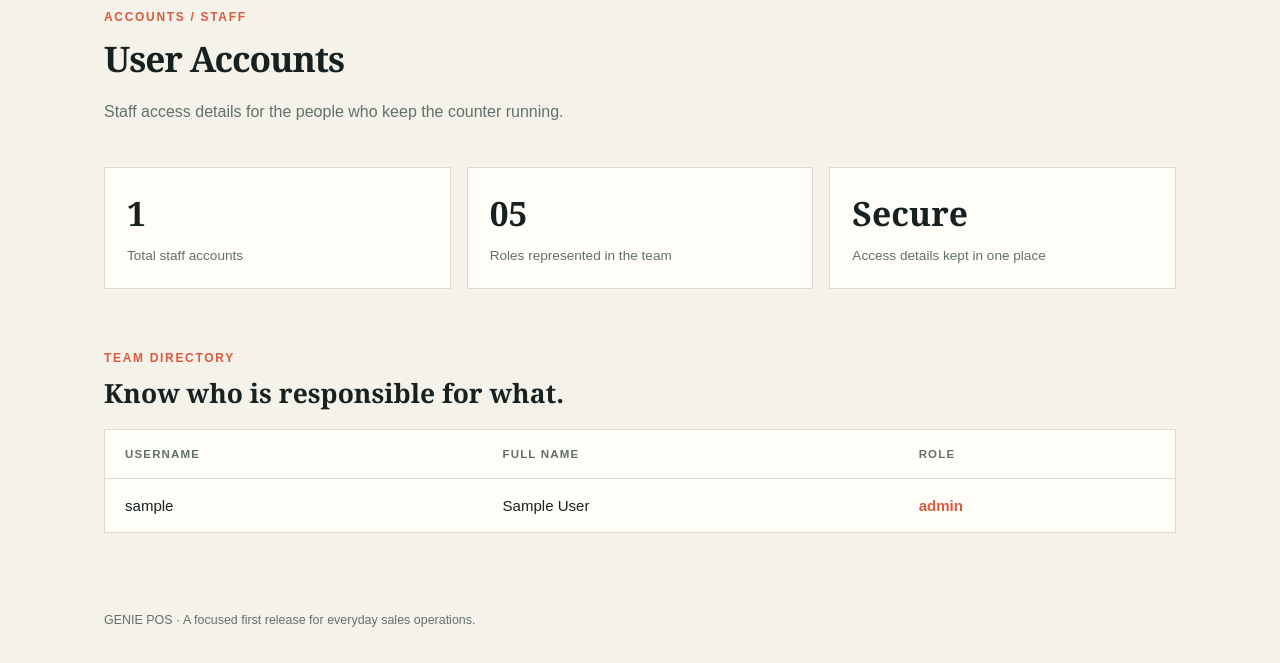
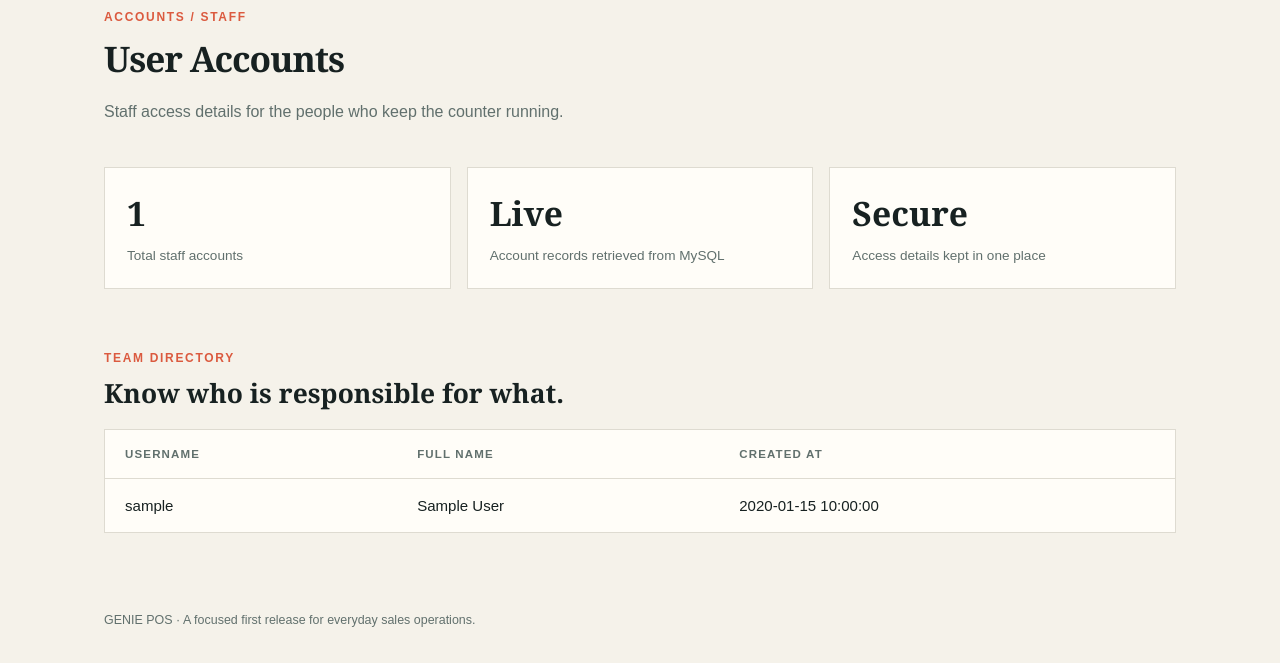
Before and after one commit to gin7324/Technical1_Web-System-Technologies, a CodeIgniter 4 app: the page made by app/Views/users.php in a window 1280 px wide. Shown: the part 137-800 px from the top of the page. Run offline with PHP 8.4 and a stand-in for CodeIgniter, Linux system fonts and the light colour scheme; the template is opened without the code that fills it: most values are stand-ins (such as "Sample title", 1, 10 or a date in 2020); some libraries are stand-ins or nearby versions.

Commit message:
tables fix

```diff
--- a/app/Views/users.php
+++ b/app/Views/users.php
@@ -6,7 +6,7 @@
 </div>
 <div class="stat-grid">
     <div class="stat"><strong><?= count($users) ?></strong><span>Total staff accounts</span></div>
-    <div class="stat"><strong>05</strong><span>Roles represented in the team</span></div>
+    <div class="stat"><strong>Live</strong><span>Account records retrieved from MySQL</span></div>
     <div class="stat"><strong>Secure</strong><span>Access details kept in one place</span></div>
 </div>
 <div class="section-heading">
@@ -16,14 +16,14 @@
 <div class="table-wrap">
     <table>
         <thead>
-            <tr><th>Username</th><th>Full name</th><th>Role</th></tr>
+            <tr><th>Username</th><th>Full name</th><th>Created at</th></tr>
         </thead>
         <tbody>
             <?php foreach ($users as $user): ?>
                 <tr>
                     <td><?= esc($user['username']) ?></td>
                     <td><?= esc($user['full_name']) ?></td>
-                    <td class="role"><?= esc($user['role']) ?></td>
+                    <td><?= esc($user['created_at']) ?></td>
                 </tr>
             <?php endforeach; ?>
         </tbody>
```
